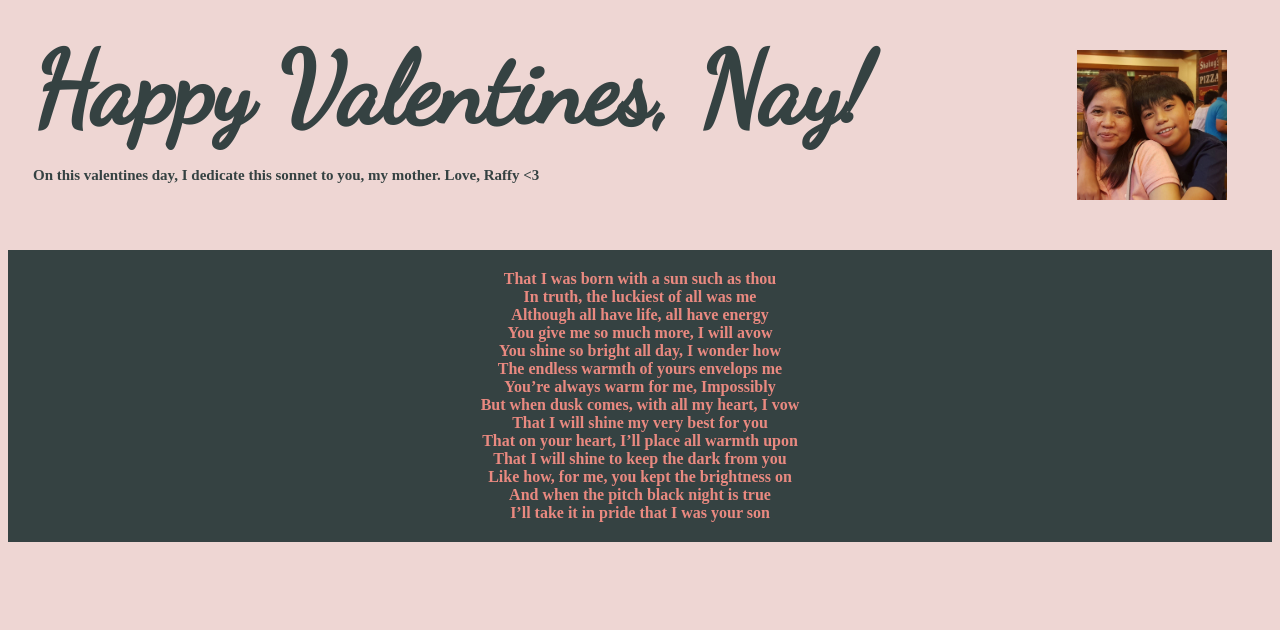
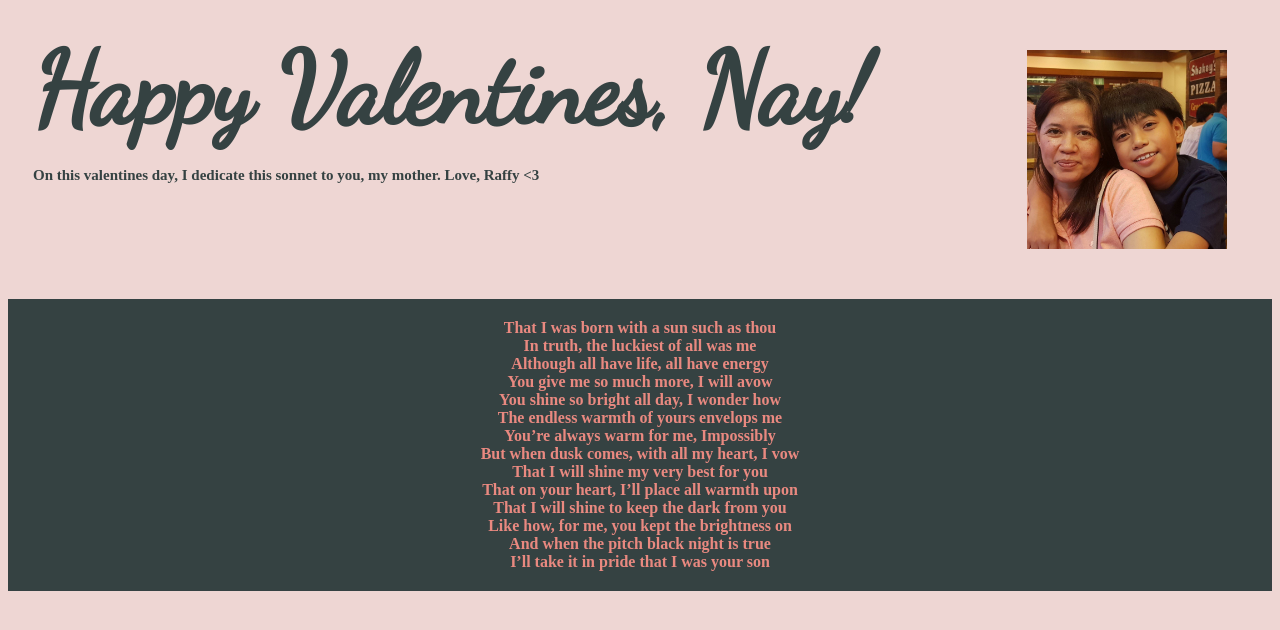
Before and after one commit to RJKAJoaquin/ValentinesLetter, a plain HTML site: page htdocs/index.html in a window 1280 px wide. Drawn offline with Linux system fonts and the light colour scheme.

Commit message:
Update index.html

```diff
--- a/htdocs/index.html
+++ b/htdocs/index.html
@@ -27,7 +27,7 @@
         <header>
         <div>
             <!-- <img src="../images/love.png" alt="Earth" width="33px" height="33px"> -->
-            <img id="sidemedia" src="../images/Love.jpg" alt="Earth" width ="150px">
+            <img id="sidemedia" src="../images/Love.jpg" alt="Earth" width ="200px">
             <span id="cursive">Happy Valentines, Nay!<br></span>
             <span><br>On this valentines day, I dedicate this sonnet to you, my mother. Love, Raffy <3</span>
 
```
